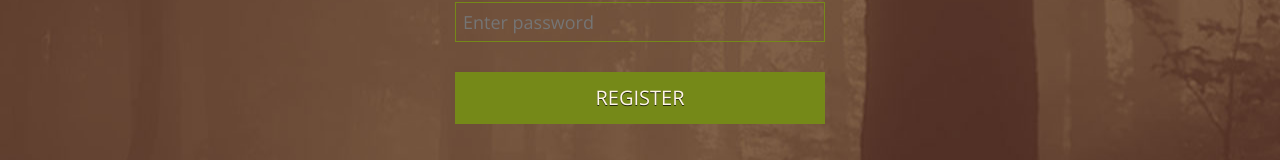
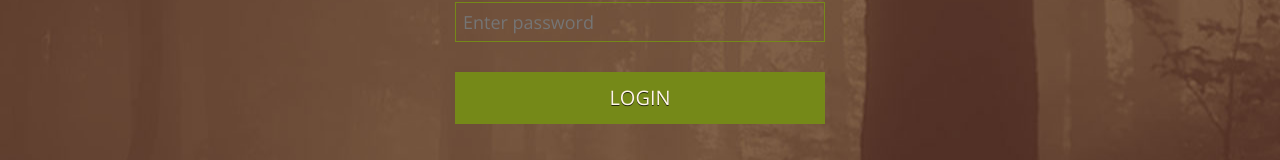
Before and after one commit to verrixkio/trail-blazer, a React (Create React App) app in the folder trail-blazer-frontend/: page /login in a window 1280 px wide. Shown: the part 350-510 px from the top of the page. Built offline with nearby package versions, Linux system fonts and the light colour scheme.

Commit message:
Update src/components/LoginForm.jsx

```diff
--- a/trail-blazer-frontend/src/components/LoginForm.jsx
+++ b/trail-blazer-frontend/src/components/LoginForm.jsx
@@ -26,7 +26,7 @@ class LoginForm extends Component {
                 placeholder="Enter password"
               />
             </div>
-            <button className="btn btn-block">Register</button>
+            <button className="btn btn-block">Login</button>
           </form>
 
           <p className="login-msg">Don’t have an account? <a href="/register">Sign up here.</a></p>
```
